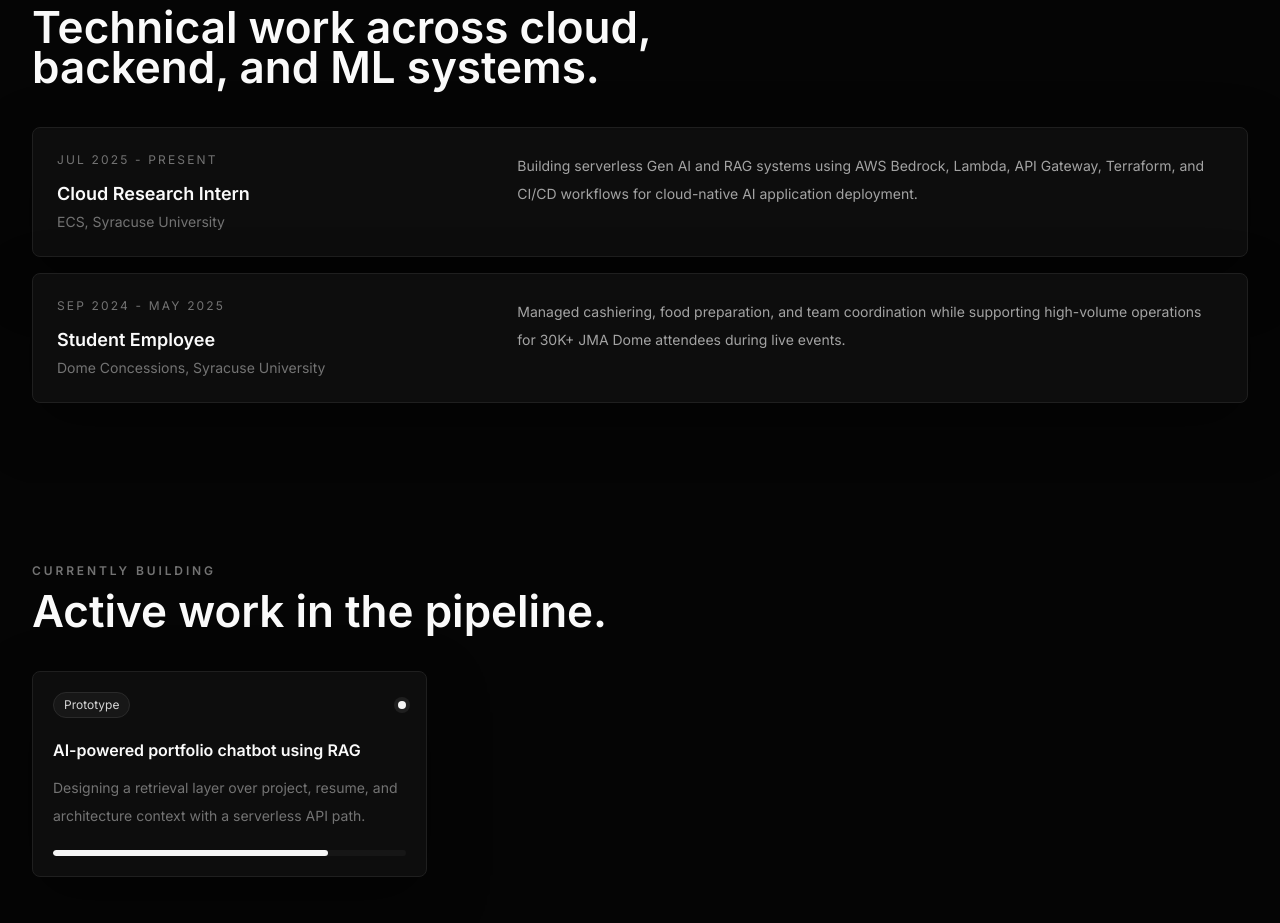
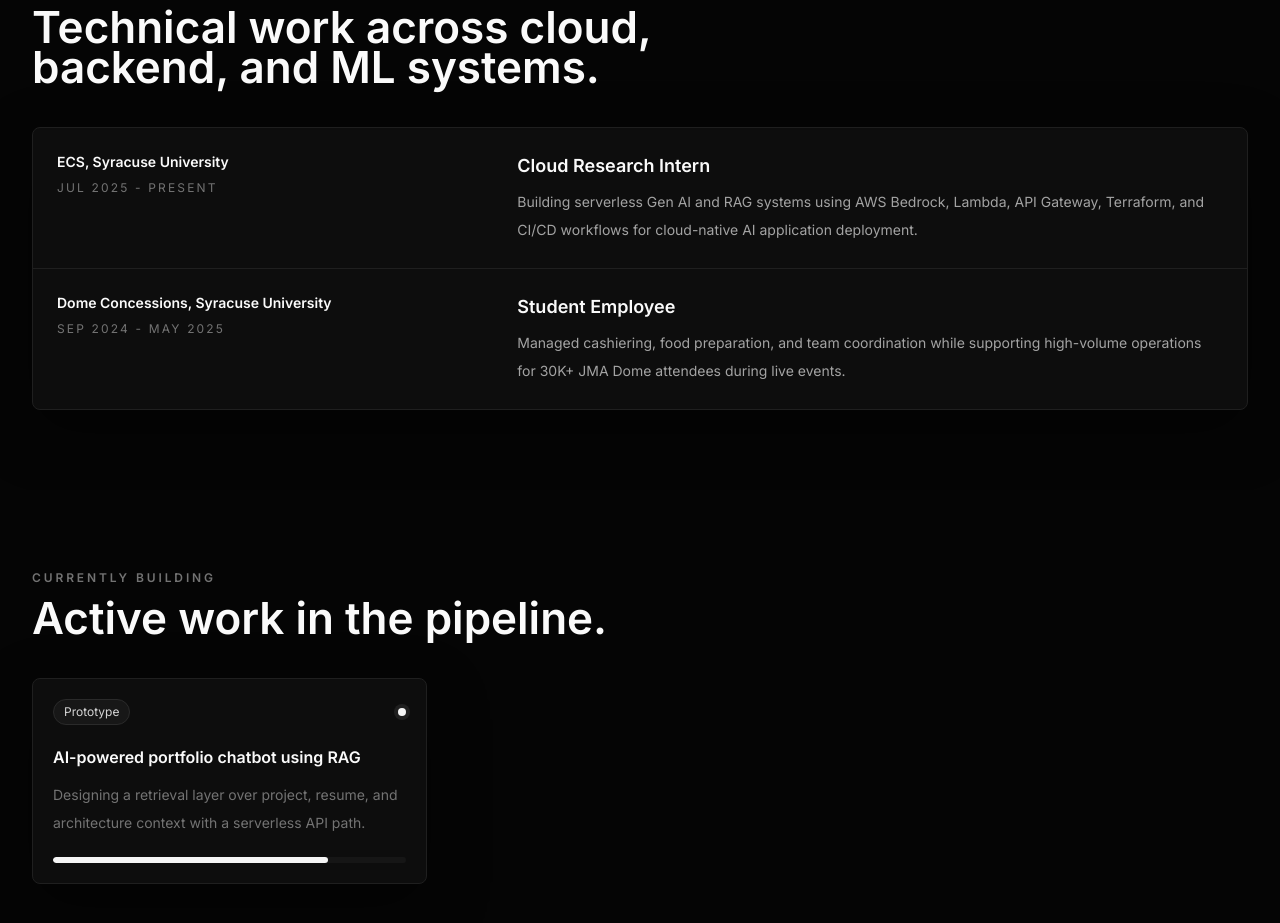
Before and after one commit to shubhamjoshi1303/aws-cloud-portfolio, a React (Vite) app: page / in a window 1280 px wide. Shown: the part 2320-3243 px from the top of the page. Built offline with nearby package versions, Linux system fonts and the light colour scheme; no server answers.

Commit message:
mod experience

```diff
--- a/src/App.jsx
+++ b/src/App.jsx
@@ -92,23 +92,25 @@ export default function App() {
           eyebrow="Experience"
           title="Technical work across cloud, backend, and ML systems."
         >
-          <div className="grid gap-4">
+          <div className="quiet-card divide-y divide-[#1F1F1F]">
             {experience.map((item, index) => (
-              <motion.article
+              <motion.div
                 key={`${item.role}-${item.organization}`}
                 initial={{ opacity: 0, y: 18 }}
                 whileInView={{ opacity: 1, y: 0 }}
                 viewport={{ once: true }}
                 transition={{ delay: index * 0.06 }}
-                className="quiet-card grid gap-4 p-6 md:grid-cols-[0.85fr_1.35fr]"
+                className="grid gap-4 p-6 md:grid-cols-[0.85fr_1.35fr]"
               >
                 <div>
-                  <p className="text-xs uppercase tracking-[0.18em] text-[#737373]">{item.duration}</p>
-                  <h3 className="mt-3 text-lg font-semibold text-[#FAFAFA]">{item.role}</h3>
-                  <p className="mt-1 text-sm text-[#737373]">{item.organization}</p>
+                  <h3 className="text-sm font-semibold text-[#FAFAFA]">{item.organization}</h3>
+                  <p className="mt-2 text-xs uppercase tracking-[0.18em] text-[#737373]">{item.duration}</p>
                 </div>
-                <p className="text-sm leading-7 text-[#A3A3A3]">{item.summary}</p>
-              </motion.article>
+                <div>
+                  <h3 className="text-lg font-semibold text-[#FAFAFA]">{item.role}</h3>
+                  <p className="mt-2 text-sm leading-7 text-[#A3A3A3]">{item.summary}</p>
+                </div>
+              </motion.div>
             ))}
           </div>
         </Section>
```
